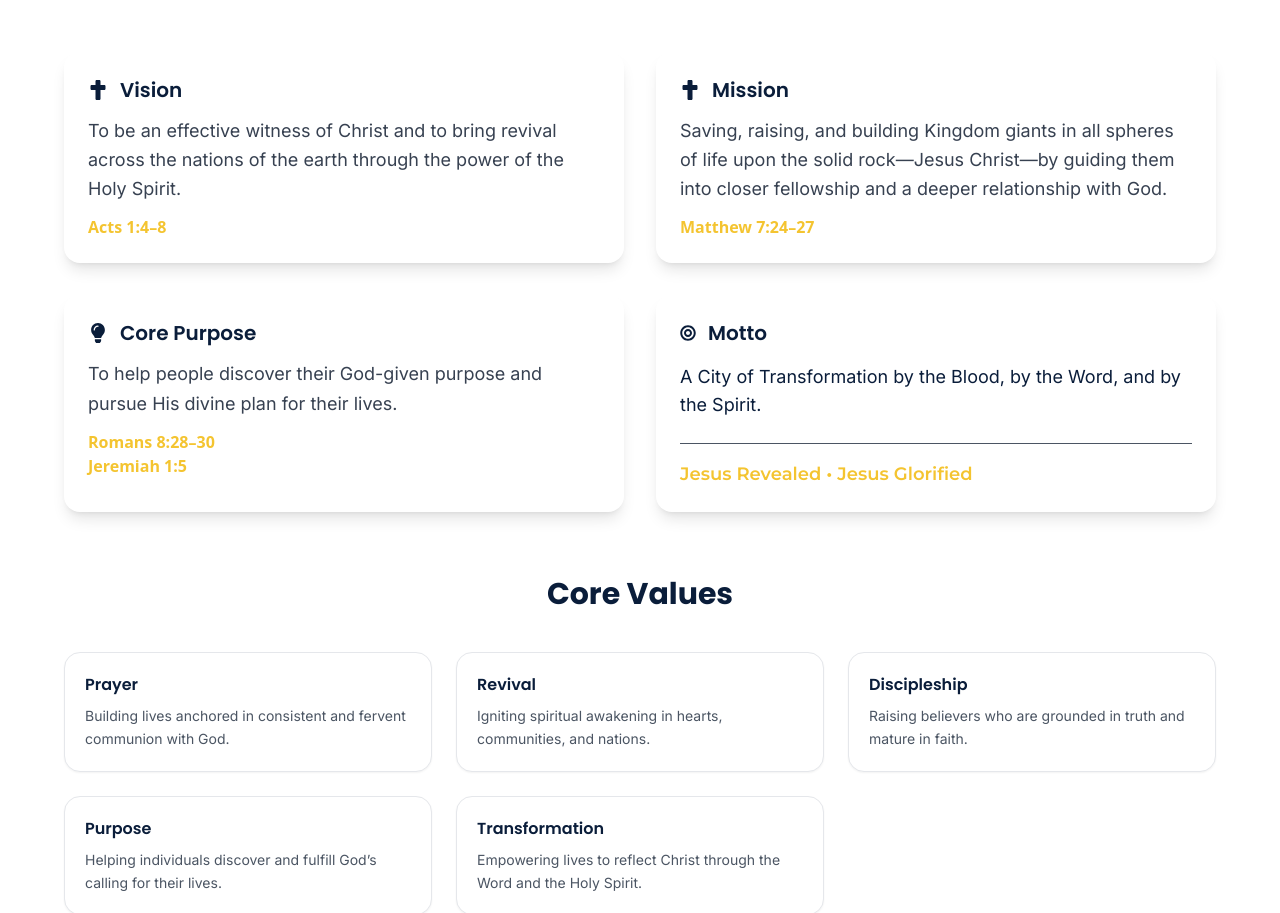
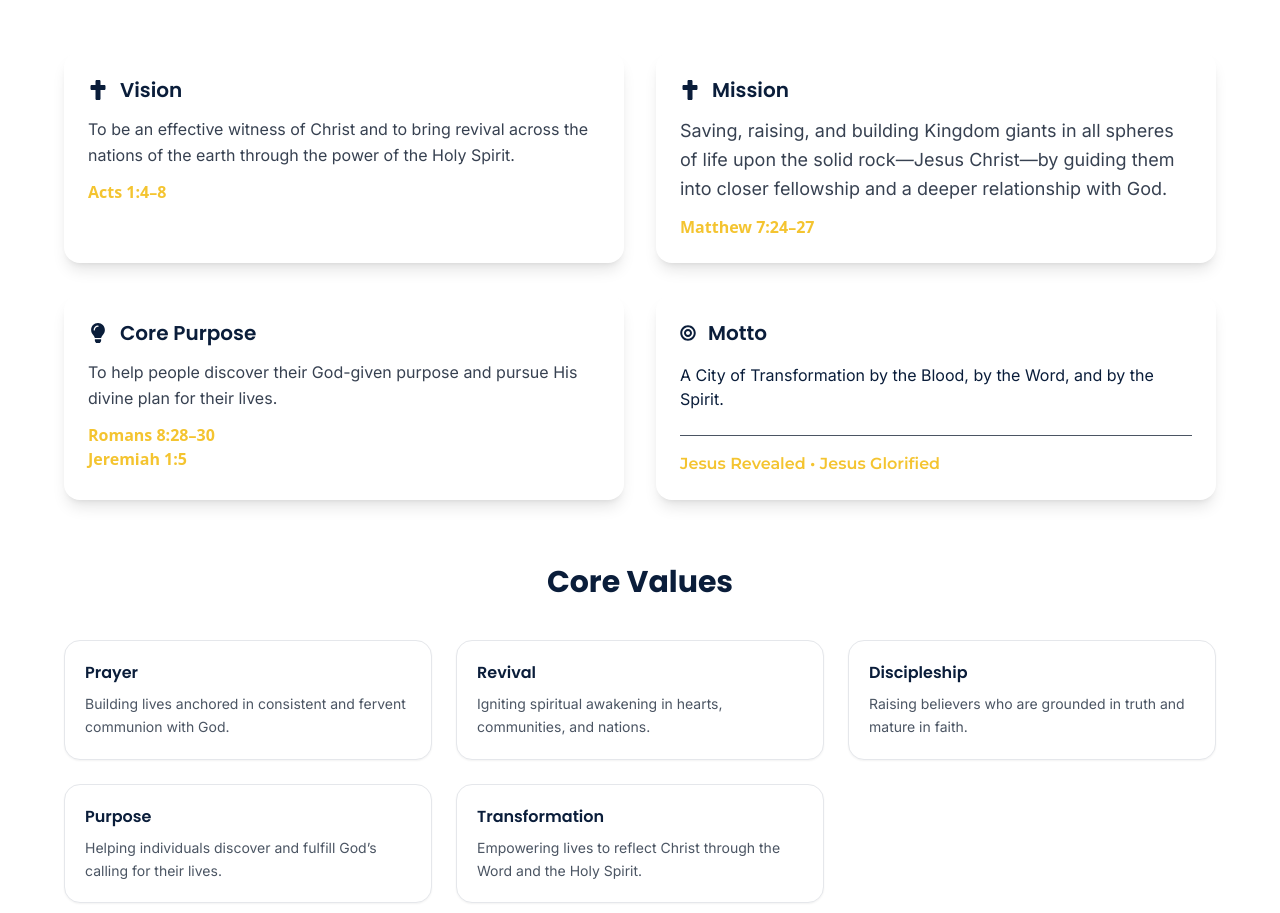
Before and after one commit to Daniella-fejiro/young-revivalist-global-network, a React (Vite) app: page /about in a window 1280 px wide. Shown: the part 2588-3501 px from the top of the page. Built offline with nearby package versions, Linux system fonts and the light colour scheme.

Commit message:
upadated about page font sizes

```diff
--- a/src/pages/About.jsx
+++ b/src/pages/About.jsx
@@ -250,7 +250,7 @@ export default function About(){
                         </h2>
                     </div>
 
-                    <p className="text-gray-700 font-inter text-lg leading-relaxed mb-3">
+                    <p className="text-gray-700 font-inter leading-relaxed mb-3">
                         {visionMission.vision}
                     </p>
 
@@ -298,7 +298,7 @@ export default function About(){
                         </h2>
                     </div>
 
-                    <p className="text-gray-700 font-inter text-lg leading-relaxed mb-3">
+                    <p className="text-gray-700 font-inter  leading-relaxed mb-3">
                         {visionMission.corePurpose}
                     </p>
 
@@ -324,12 +324,12 @@ export default function About(){
                         </h2>
                     </div>
 
-                    <p className="font-inter text-lg text-[#0a1d3a] mb-6">
+                    <p className="font-inter text-[#0a1d3a] mb-6">
                         {visionMission.motto}
                     </p>
 
                     <div className="border-t border-gray-600 pt-4 font-montserrat">
-                        <p className="text-[#f4c430] font-semibold text-lg">
+                        <p className="text-[#f4c430] font-semibold ">
                         {visionMission.declaration}
                         </p>
                     </div>
```
